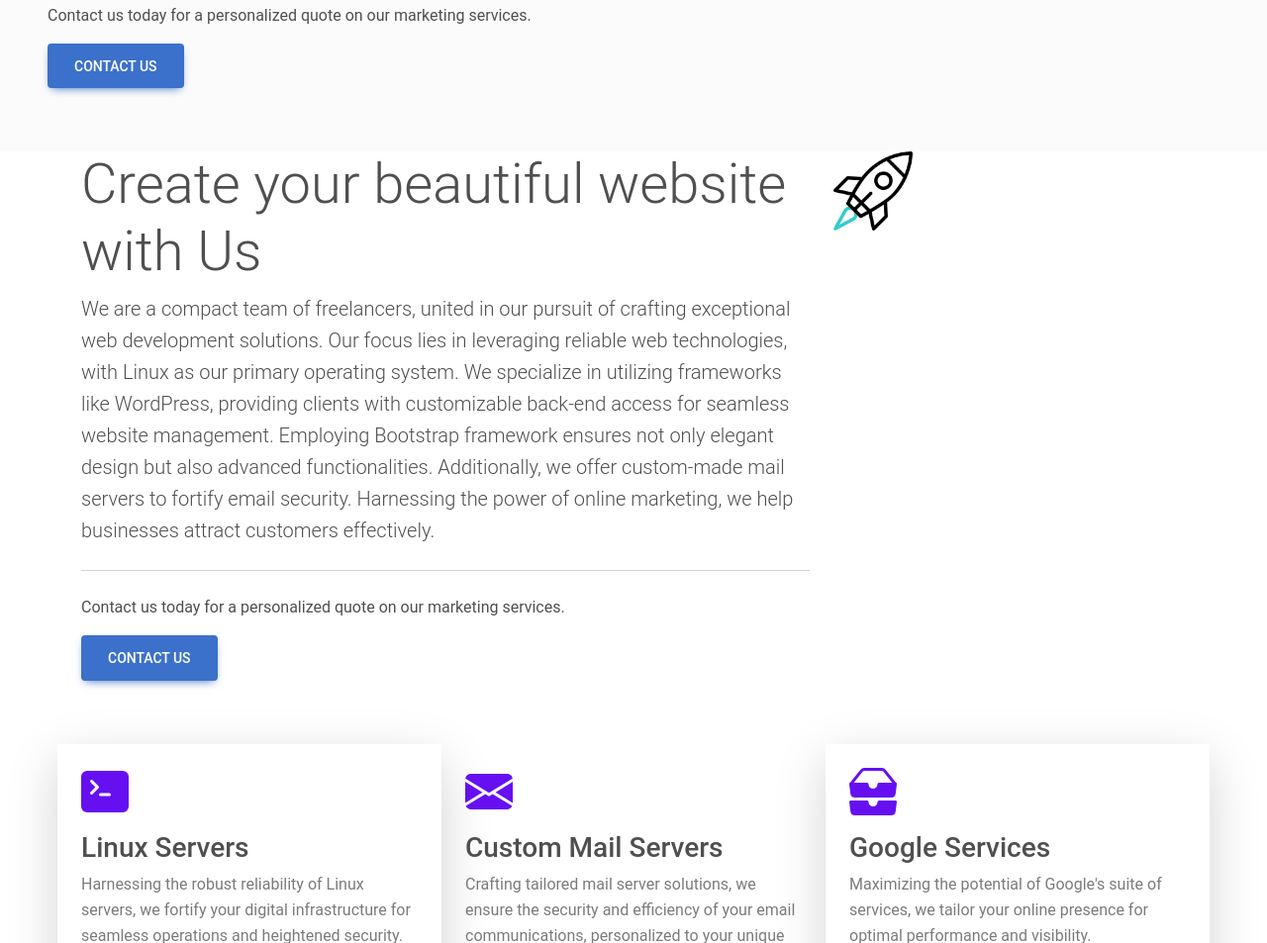
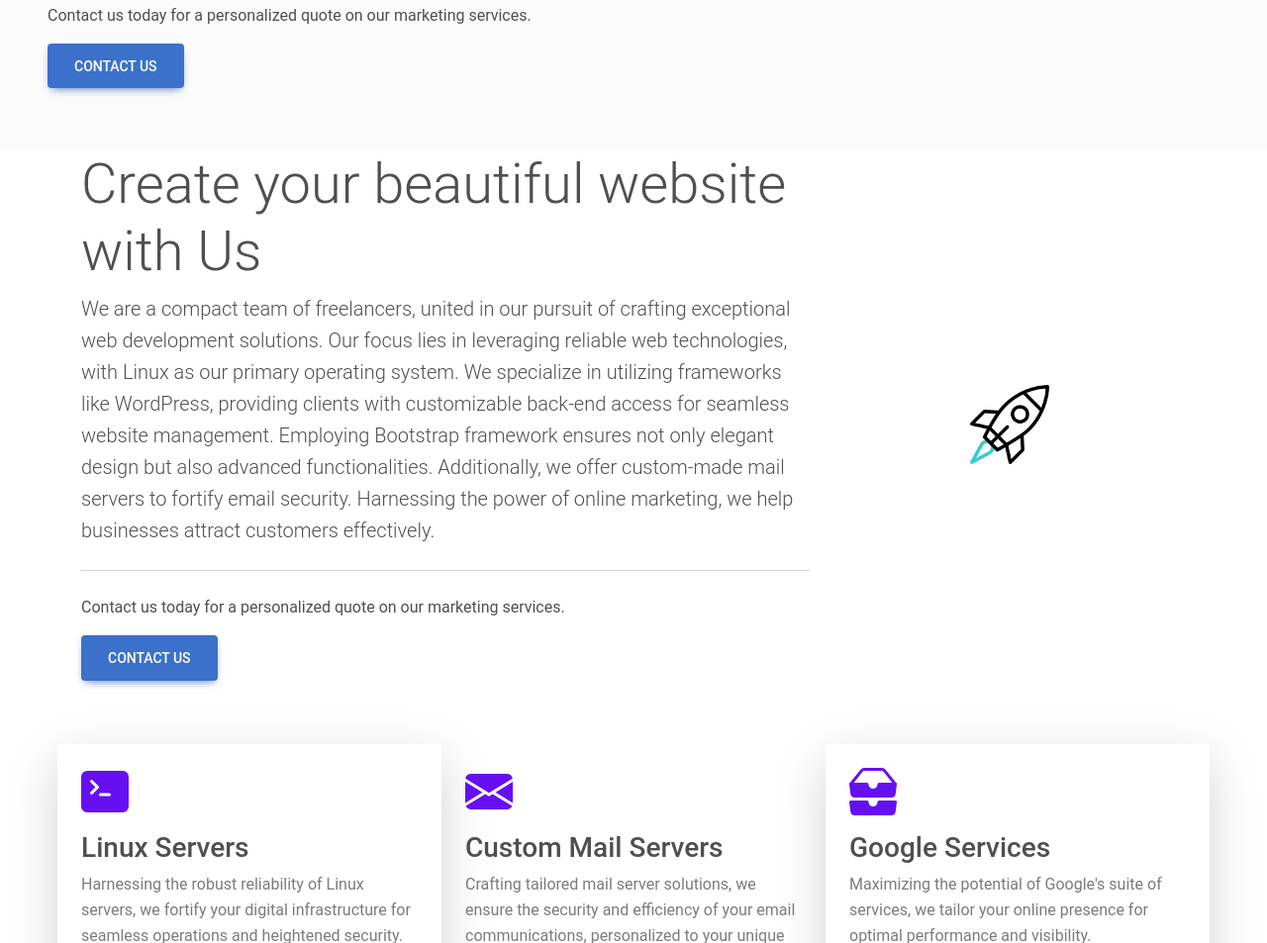
Before and after one commit to southsidecode/southsidecode, a website: page index.html in a window 1280 px wide. Shown: the part 1904-2857 px from the top of the page at 99% size. Drawn offline with nearby package versions, Linux system fonts and the light colour scheme.

Commit message:
modified:   index.html

```diff
--- a/index.html
+++ b/index.html
@@ -209,7 +209,7 @@
                             <a class="btn btn-primary btn-lg" href="contact.html" role="button">Contact us</a>
                         </p>
                     </div></div>
-                    <div class="col-md-4">  <img src="img/rocket.png" alt="email icon" width="80" height="80"/>
+                    <div class="col-md-4 d-flex justify-content-center align-items-center">  <img src="img/rocket.png" alt="email icon" width="80" height="80"/>
                     </div>
                   </div>
             </div>
```
